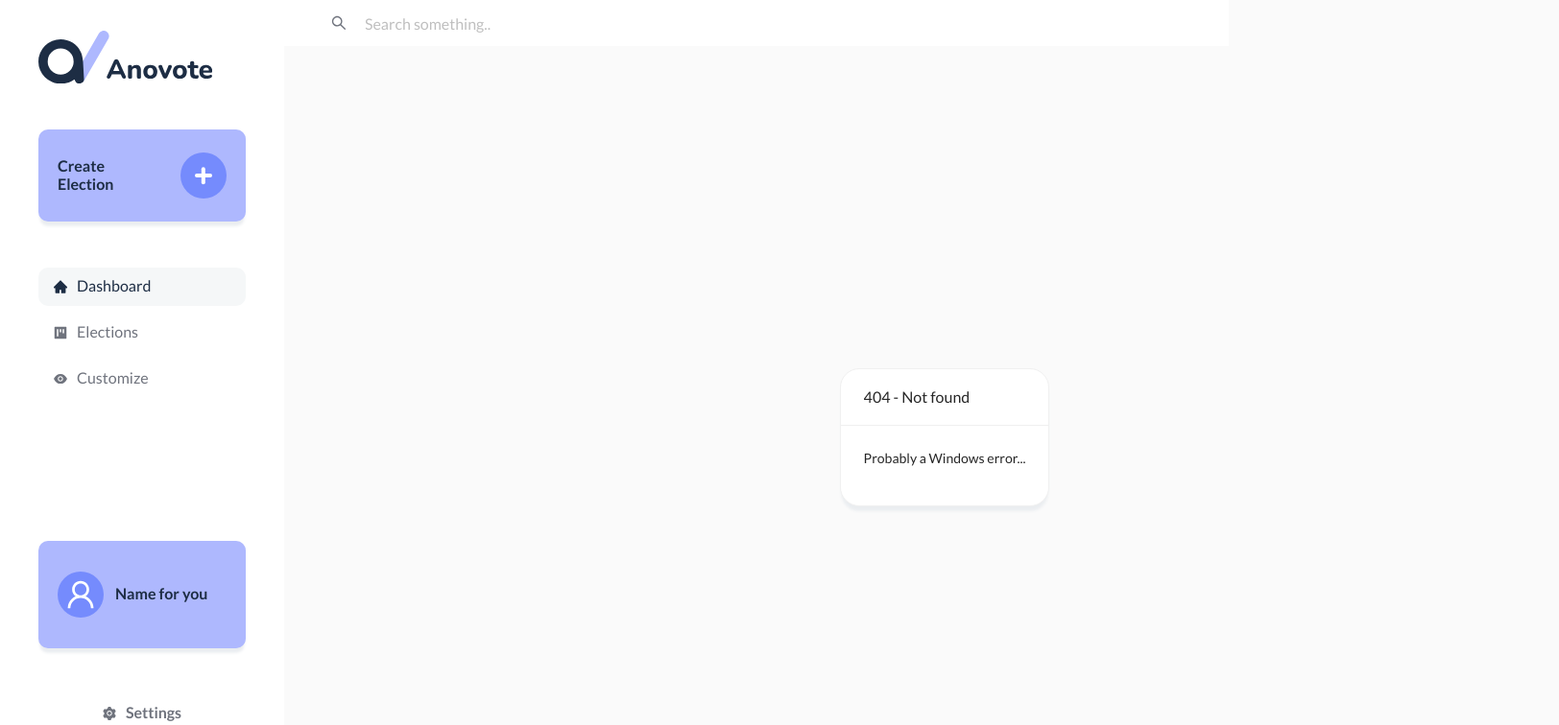
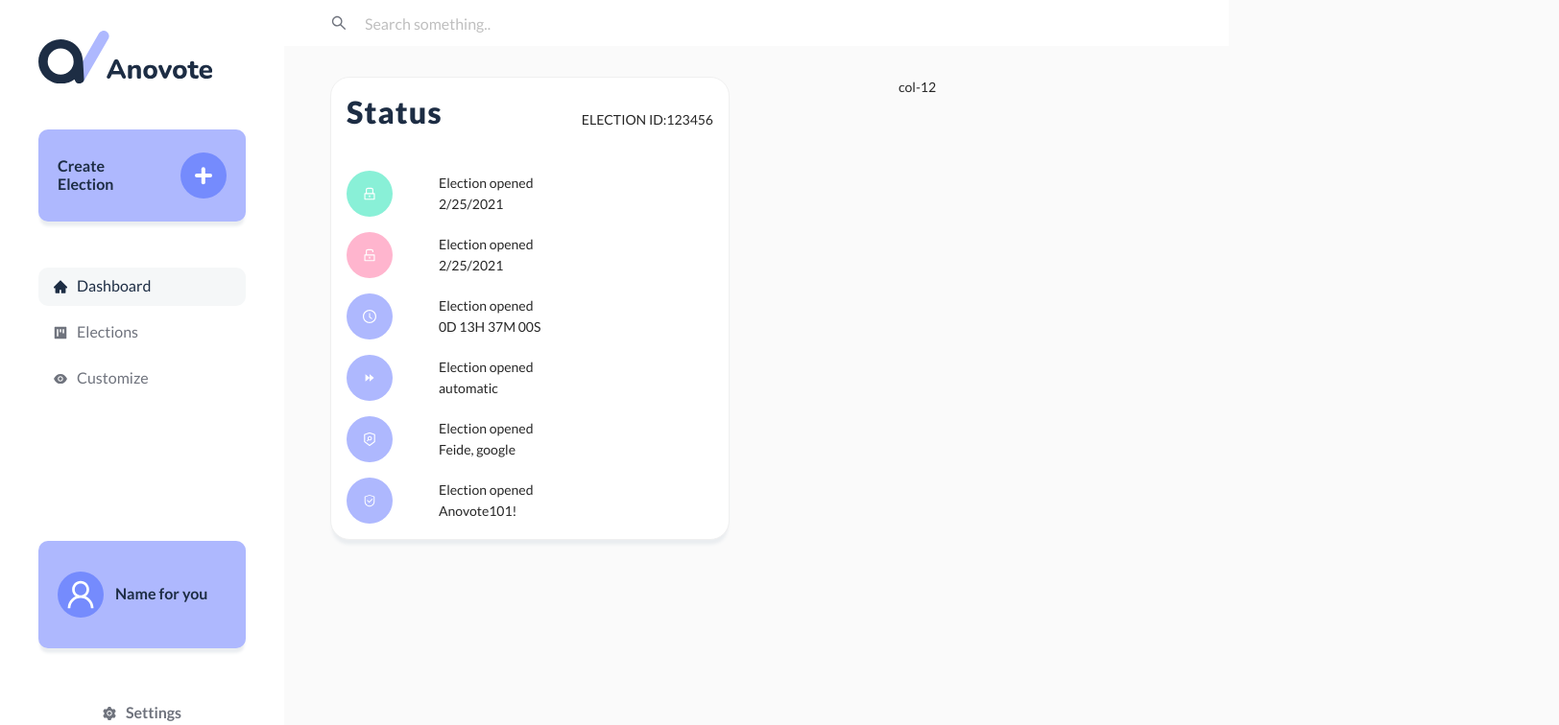
Before and after one commit to anovote/frontend, a React (Create React App) app: page /election/1 in a window 1280 px wide. Before the commit this address had no page. Shown: the top 756 px of the page at 96% size, 1624 px wide, since content can reach past the window. Built offline with nearby package versions, Linux system fonts and the light colour scheme.

Commit message:
Start implement election view left

```diff
--- /dev/null
+++ b/src/views/election/election/index.tsx
@@ -0,0 +1,113 @@
+import { Content } from 'antd/lib/layout/layout'
+import * as React from 'react'
+import { Form, Row, Col, Table, Alert, AlertProps, Card, List } from 'antd'
+
+import { useTranslation } from 'react-i18next'
+import Title from 'antd/lib/typography/Title'
+import { ReactNode } from 'react'
+import {
+    ClockCircleFilled,
+    ClockCircleOutlined,
+    ForwardOutlined,
+    LockFilled,
+    LockOutlined,
+    SafetyOutlined,
+    SecurityScanOutlined,
+    UnlockFilled,
+    UnlockOutlined,
+} from '@ant-design/icons'
+interface ElectionStatus {
+    openDate: Date
+    closeDate: Date
+    timeElapsed: Date
+    ballotProcessMode: number
+    authenticationMethod: string
+    electionPassword: string
+}
+interface StatusDetail {
+    icon: ReactNode
+    colorClass: string
+    title: string
+    text: string
+}
+/**
+ * The main view used for creating an election
+ */
+export default function ElectionView(): React.ReactElement {
+    const [t] = useTranslation(['translation', 'common'])
+    const [alertProps, setAlertProps] = React.useState<AlertProps>()
+    const data = ['hei']
+    const header = (
+        <div className="spread align-items-center">
+            <Title level={2}>Status </Title>
+            <div className="">
+                <span className="textAditional">ELECTION ID:</span>
+                <span>123456</span>
+            </div>
+        </div>
+    )
+
+    const details: Array<StatusDetail> = [
+        {
+            icon: <LockOutlined />,
+            colorClass: 'success-light',
+            title: 'Election opened',
+            text: new Date().toLocaleDateString(),
+        },
+        {
+            icon: <UnlockOutlined />,
+            colorClass: 'danger-light',
+            title: 'Election opened',
+            text: new Date().toLocaleDateString(),
+        },
+        {
+            icon: <ClockCircleOutlined />,
+            colorClass: 'main-light',
+            title: 'Election opened',
+            text: '0D 13H 37M 00S',
+        },
+        {
+            icon: <ForwardOutlined />,
+            colorClass: 'main-light',
+            title: 'Election opened',
+            text: 'automatic',
+        },
+        {
+            icon: <SecurityScanOutlined />,
+            colorClass: 'main-light',
+            title: 'Election opened',
+            text: 'Feide, google',
+        },
+        {
+            icon: <SafetyOutlined />,
+            colorClass: 'main-light',
+            title: 'Election opened',
+            text: 'Anovote101!',
+        },
+    ]
+    return (
+        <Row>
+            <Col span={12}>
+                <Card className="election-card">
+                    <List
+                        className="election-card-list"
+                        header={header}
+                        dataSource={details}
+                        renderItem={(detail) => (
+                            <List.Item className={'justify-content-start'}>
+                                <div className="status-icon-spacer">
+                                    <span className={`${detail.colorClass} circle-center-content`}>{detail.icon}</span>
+                                </div>
+                                <div className={'any'}>
+                                    <div>{detail.title}</div>
+                                    {detail.text}
+                                </div>
+                            </List.Item>
+                        )}
+                    />
+                </Card>
+            </Col>
+            <Col span={12}>col-12</Col>
+        </Row>
+    )
+}
--- a/src/views/routes.tsx
+++ b/src/views/routes.tsx
@@ -10,6 +10,7 @@ import Home from './home'
 import LoginView from './login'
 import CreateElectionView from './election/createElection'
 import RegisterView from './register'
+import ElectionView from './election/election'
 
 /**
  * Router view
@@ -37,6 +38,9 @@ export default function RouterView(): React.ReactElement {
                 <Route path="/elections">
                     <ElectionsView />
                 </Route>
+                <Route path="/election/:id">
+                    <ElectionView />
+                </Route>
 
                 <ProtectedRoute
                     // Added as example
```
